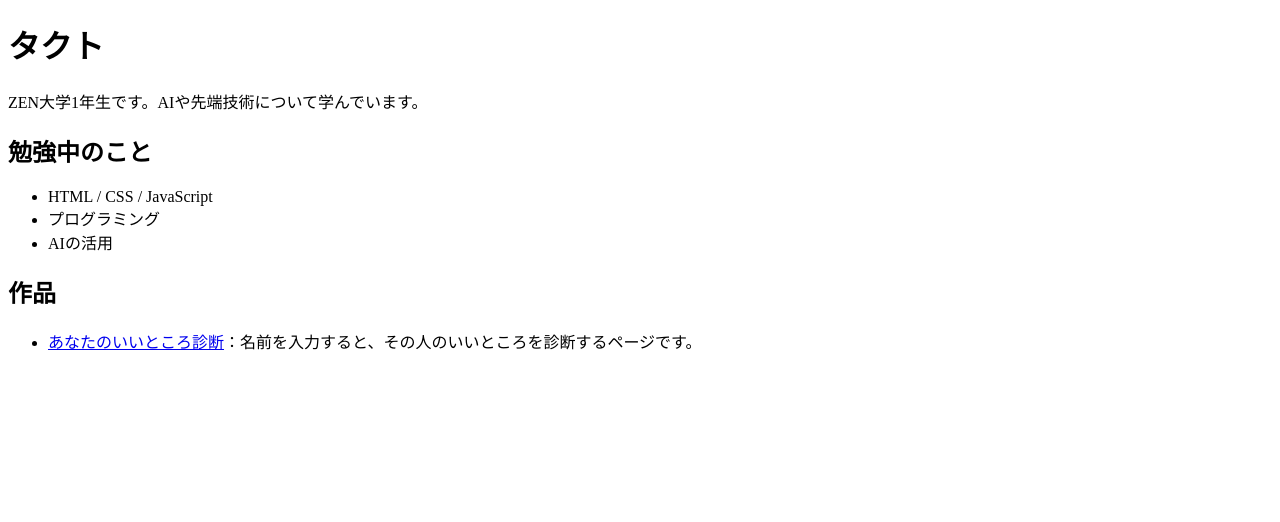
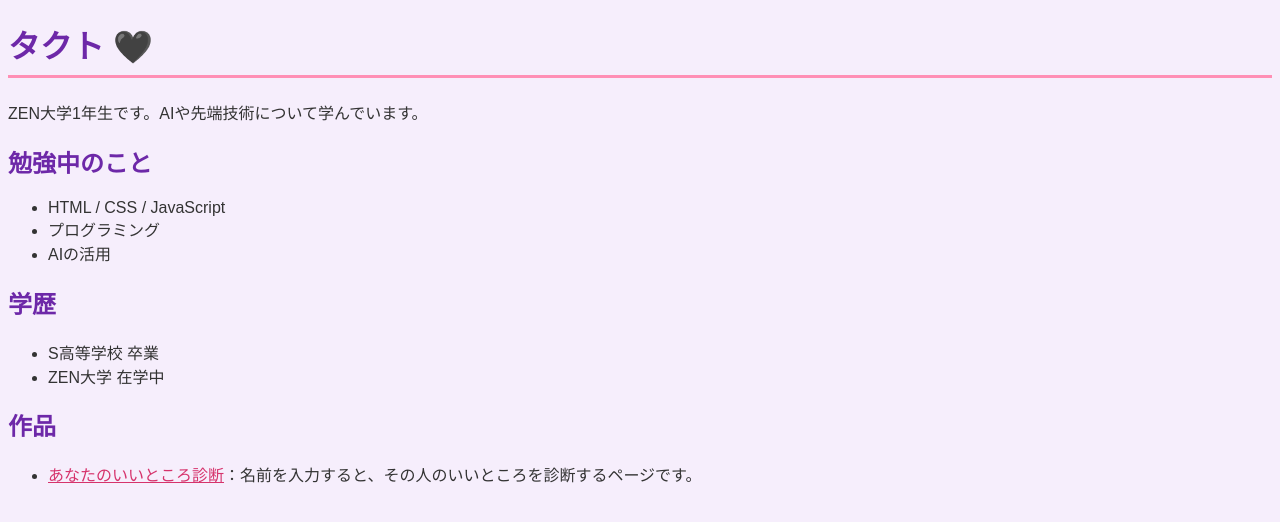
Before and after one commit to takuto-02220/Takuto.github.io, a plain HTML site: page index.html in a window 1280 px wide. Drawn offline with Linux system fonts and the light colour scheme.

Commit message:
Update index.html

```diff
--- a/index.html
+++ b/index.html
@@ -4,9 +4,27 @@
 <meta charset="utf-8">
 <meta name="viewport" content="width=device-width, initial-scale=1">
 <title>タクトのポートフォリオ</title>
+<style>
+body {
+  background-color: #f6eefc;
+  color: #333333;
+  font-family: sans-serif;
+}
+h1 {
+  color: #6d28a8;
+  border-bottom: 3px solid #ff8fb5;
+  padding-bottom: 8px;
+}
+h2 {
+  color: #6d28a8;
+}
+a {
+  color: #d6336c;
+}
+</style>
 </head>
 <body>
-<h1>タクト</h1>
+<h1>タクト 🖤</h1>
 <p>ZEN大学1年生です。AIや先端技術について学んでいます。</p>
 <h2>勉強中のこと</h2>
 <ul>
@@ -14,6 +32,11 @@
 <li>プログラミング</li>
 <li>AIの活用</li>
 </ul>
+<h2>学歴</h2>
+<ul>
+<li>S高等学校 卒業</li>
+<li>ZEN大学 在学中</li>
+</ul>
 <h2>作品</h2>
 <ul>
 <li><a href="assessment/">あなたのいいところ診断</a>：名前を入力すると、その人のいいところを診断するページです。</li>
```
